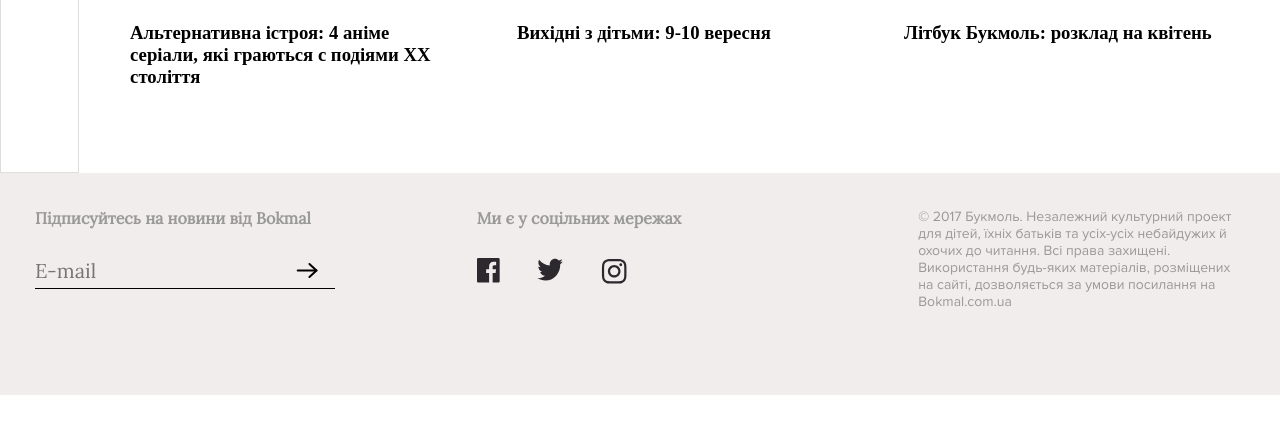
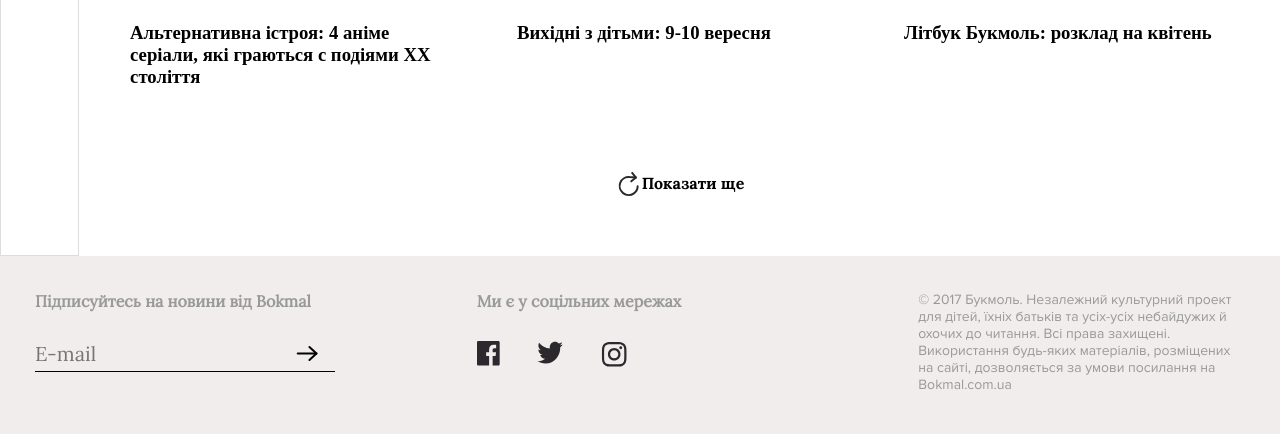
Before and after one commit to EskalonaD/homework-markup, a plain HTML site: page index.html in a window 1280 px wide. Shown: the part 2629-3063 px from the top of the page. Before the commit the page ends 3024 px from the top, so only its background shows below. Drawn offline with Linux system fonts and the light colour scheme.

Commit message:
add show-more block/ do minor hotfixes

```diff
--- a/index.html
+++ b/index.html
@@ -314,9 +314,10 @@
                         </section>
                     </section>
                 </section>
-                <div class="show-more">
-
-                </div>
+                <section class="content__show-more show-more">
+                    <img src="assets\rotate.svg" alt="rotate icon" class="show-more__icon">
+                    <p class="show-more__textblock">Показати ще</p>
+                </section>
             </main>
         </section>
         <footer class="footer">
--- a/style.css
+++ b/style.css
@@ -72,9 +72,11 @@ ul {
 .mobile-header__menu {
     cursor: pointer;
 }
+
 .mobile-header__search {
     cursor: pointer;
 }
+
 .mobile-header__heading {
     font-size: 23px;
     color: #fff;
@@ -228,6 +230,7 @@ ul {
 .content__topic {
     margin-bottom: 40px;
 }
+
 .content__heading {
     font-family: 'ProximaNova-Regular';
     font-size: 12px;
@@ -280,6 +283,7 @@ ul {
     margin-left: 20px;
     margin-bottom: 40px;
 }
+
 .advice__container {
     background-image: url('assets/cute-brain-cartoon2.jpeg');
     background-size: cover;
@@ -297,6 +301,7 @@ ul {
     border: 1px solid #000;
     padding: 20px;
 }
+
 .opinion__heading {
     margin-left: 20px;
 }
@@ -319,6 +324,10 @@ ul {
     right: 20px;
     bottom: 0;
     transform: translateY(50%);
+}
+
+.content__show-more {
+    display: none;
 }
 
 /* Footer styles */
@@ -379,6 +388,7 @@ ul {
 .footer__social {
     cursor: pointer;
 }
+
 .footer__textblock {
     font-family: 'ProximaNova-Regular';
     color: #999;
@@ -502,12 +512,7 @@ ul {
         padding: 40px;
     }
 
-
-
-
-
     .review__illustration {
-        /* order: -1; */
         max-width: 45%;
         min-width: 45%;
         max-height: 200px;
@@ -523,11 +528,11 @@ ul {
         align-items: flex-end;
 
     }
+
     .review__heading__desktop {
         display: block;
         margin-right: 20px;
         transform: translateX(-50px);
-
     }
 
     .review__description {
@@ -547,6 +552,7 @@ ul {
         width: 20px;
         border: 2px solid #f55;
     }
+
     .review__topic-heading {
         white-space: nowrap;
         font-size: 2.5vw;
@@ -578,13 +584,11 @@ ul {
     .advice__heading {
         margin-left: 0;
     }
+
     .advice__container {
         display: block;
         padding: 100px 20px;
         height: 60vh;
-        /* margin: 0 40px;
-        width: calc(100% - 80px)
-        box-sizing: pa */
     }
 
     .advice__description {
@@ -602,12 +606,7 @@ ul {
         padding: 40px;
     }
 
-
-
-
-
     .opinion__illustration {
-        /* order: -1; */
         max-width: 45%;
         min-width: 45%;
         max-height: 200px;
@@ -621,15 +620,13 @@ ul {
         display: flex;
         flex-direction: column;
         align-items: flex-end;
+    }
 
-    }
     .opinion__heading__desktop {
         display: block;
         margin-right: 20px;
         transform: translateX(50px);
-        /* text-align: right; */
         align-self: flex-start;
-
     }
 
     .opinion__description {
@@ -651,25 +648,33 @@ ul {
         top: calc(50% - 30px);
         width: 20px;
         border: 2px solid #f55;
-
-
     }
 
     .opinion__info {
-
         width: 100%;
     }
+
     .opinion__topic-heading {
         white-space: nowrap;
         font-size: 2.5vw;
         text-align: right;
-        /* display: flex;
-        flex-direction: column;
-        align-items: flex-end; */
     }
 
     .opinion__bookmark {
         left: 20px;
+    }
+
+    .content__show-more {
+        display: flex;
+        flex-direction: row;
+        justify-content: center;
+        cursor: pointer;
+        font-family: 'Lora-Bold';
+        margin-bottom: 60px;
+    }
+
+    .show-more__icon {
+        transform: rotate(-100deg);
     }
 
     /* aside styles */
@@ -690,13 +695,10 @@ ul {
         display: none;
         border: none;
         background-color: inherit;
-
-
     }
 
     .aside__button-icon {
         cursor: pointer;
-
     }
 
     .aside__switcher:checked ~ .aside__button-off {
@@ -709,7 +711,7 @@ ul {
 
     /* footer styles */
 
-    .footer{
+    .footer {
         display: flex;
         flex-direction: row;
         justify-content: space-between;
```
Also changed, not shown: assets/rotate.svg (added). Lines whose indentation alone changed are shown as unchanged.
